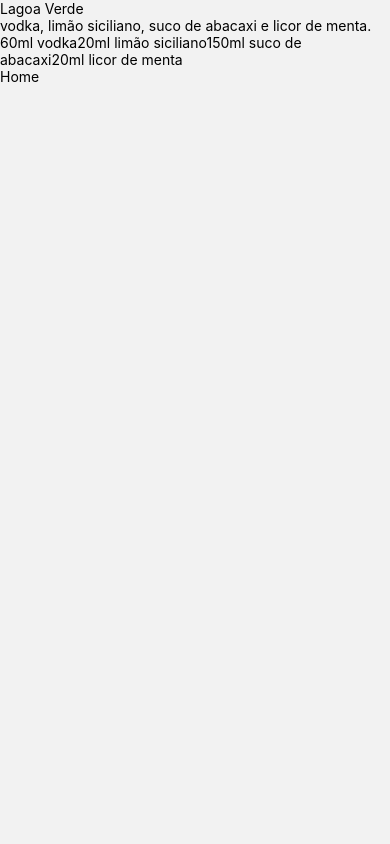
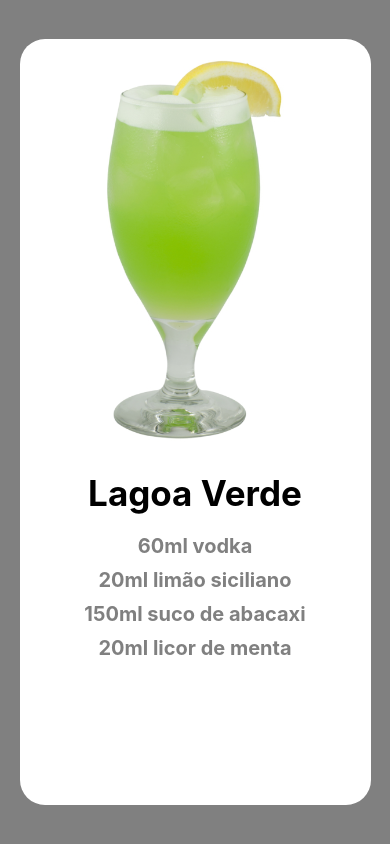
Before and after one commit to lucasvieira34/drinks-app, a React Native app: screen /Recipe in a window 390 px wide. Both pictures are taken after a click on the element 195 px from the left and 501 px from the top of the page. Built offline with nearby package versions, Linux system fonts and the light colour scheme.

Commit message:
- feat: implementing drink details screen.

```diff
--- a/src/pages/Drink/index.tsx
+++ b/src/pages/Drink/index.tsx
@@ -1,16 +1,78 @@
-import { View, Text, TouchableOpacity } from "react-native";
+import { View, Text, StyleSheet, TouchableOpacity, Image } from "react-native";
+import * as Animatable from 'react-native-animatable';
 
 export default function Drink({ route, navigation }: any) {
     const { item } = route.params;
+
+    function renderText(item: any) {
+        return item.receita.map((value: string) => {
+            return <Text key={value} style={styles.itemReceita}>{value}</Text>;
+        });
+    }
+
     return (
-        <View>
-            <Text>{item.name}</Text>
-            <Text>{item.descricao}</Text>
-            <Text>{item.receita}</Text>
+        <View style={styles.container}>
+            <Animatable.View animation="fadeInUpBig" style={styles.containerBox}>
 
-            <TouchableOpacity onPress={() => navigation.navigate('Recipe')}>
-                <Text>Home</Text>
-            </TouchableOpacity>
-        </View>
+                <View style={styles.containerImage}>
+                    <Image
+                        source={item.image}
+                        style={styles.image}
+                    />
+                </View>
+
+                <View style={styles.containerText}>
+                    <Text style={styles.itemName}>{item.name}</Text>
+                    {renderText(item)}
+                </View>
+
+            </Animatable.View>
+        </View >
     )
 }
+
+const styles = StyleSheet.create({
+    container: {
+        flex: 1,
+        // backgroundColor: '#FFF',
+        backgroundColor: 'gray'
+    },
+    containerBox: {
+        flex: 1,
+        backgroundColor: '#FFF',
+        borderRadius: 25,
+        marginHorizontal: '5%',
+        marginVertical: '10%',
+        alignItems: 'center'
+    },
+    containerImage: {
+        // backgroundColor: 'red',
+        width: '90%',
+        height: '50%',
+        marginVertical: 20,
+    },
+    image: {
+        resizeMode: 'contain',
+        width: '100%',
+        height: '100%',
+    },
+    containerText: {
+        // backgroundColor: 'blue',
+        flexWrap: 'nowrap',
+        width: '90%',
+        alignItems: 'center'
+    },
+    itemName: {
+        // backgroundColor: 'green',
+        marginVertical: 10,
+        fontSize: 35,
+        fontWeight: '700',
+    },
+    itemReceita: {
+        // backgroundColor: 'yellow',
+        color: 'gray',
+        marginTop: 10,
+        fontWeight: '700',
+        fontSize: 20,
+    },
+})
--- a/src/pages/Recipe/types.ts
+++ b/src/pages/Recipe/types.ts
@@ -64,7 +64,7 @@ export const drinkList = [
       "30ml leite de coco",
       "90ml suco de abacaxi",
       "50ml leite condensado",
-      "chocolate",
+      "Calda de Chocolate",
     ],
   },
   {
```
